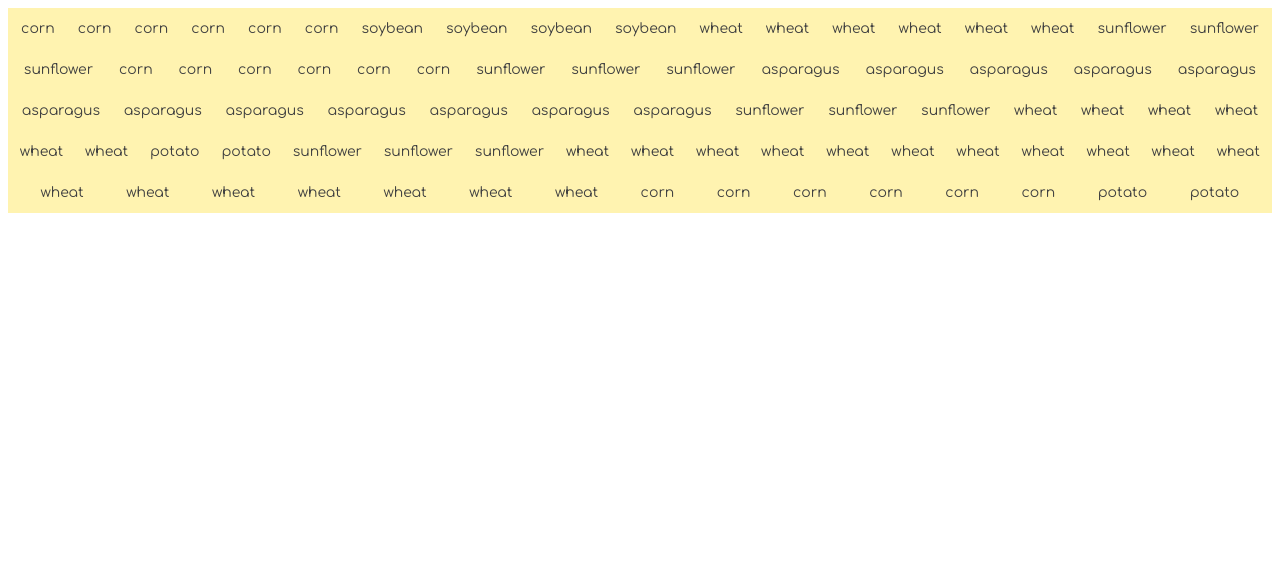
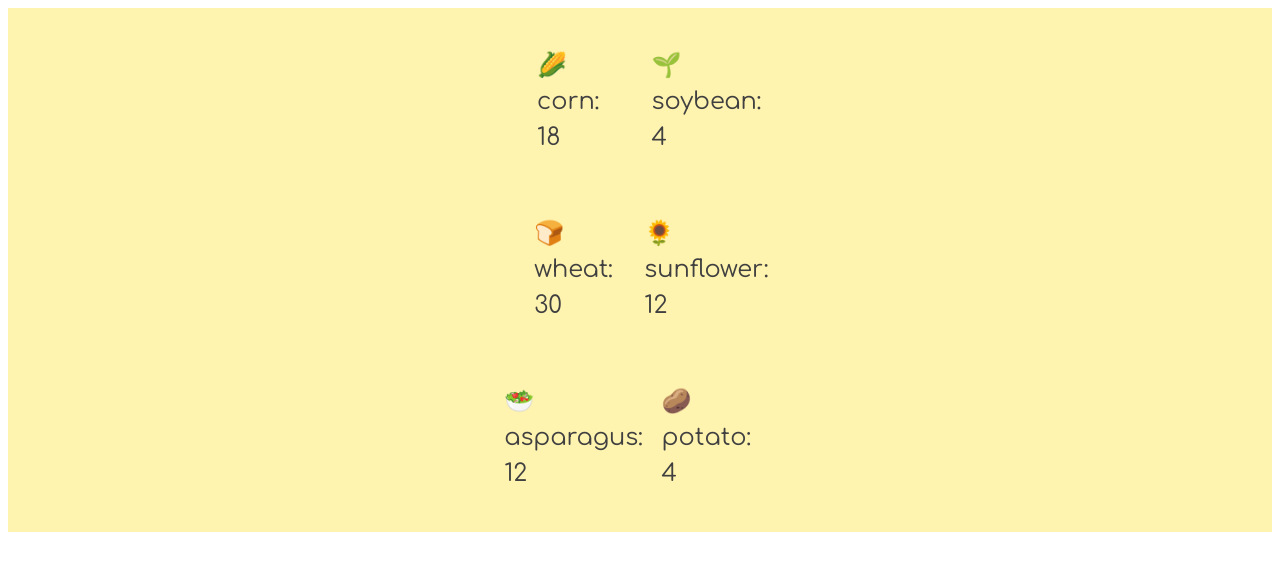
Before and after one commit to NSS-Day-Cohort-71/modern-farm-the-hardest-decision, a website with bundled scripts: page src/index.html in a window 1280 px wide. Built offline with nearby package versions, Linux system fonts and the light colour scheme; a web font is replaced by a local one.

Commit message:
Ordering the Harvest with count and emojis

```diff
--- a/src/scripts/catalog.js
+++ b/src/scripts/catalog.js
@@ -1,11 +1,31 @@
 export const Catalog = (arr) => {
-  let Catalog = "";
+  // Sort the harvested plants array by the plant type property.
+  arr.sort((a, b) => a.type.localeCompare(b));
 
-  for (const harvest of arr) {
-    Catalog += `
-        <section class="plant">${harvest.type}</section>
+  let plantCounts = [];
+
+  for (const plant of arr) {
+    //Check if plant is already in the array.
+    let plantEntry = plantCounts.find((entry) => entry.type === plant.type);
+
+    //If plant is in [], increment its count.
+    if (plantEntry) {
+      plantEntry.count++;
+    } else {
+      //If plant is not in [], add new entry.
+      plantCounts.push({ type: plant.type, count: 1, icon: plant.icon });
+    }
+  }
+
+  let catalogHTML = "<section class='plant-catalog'>";
+  for (const plantEntry of plantCounts) {
+    catalogHTML += `
+        <section class="plant plant-item">
+            ${plantEntry.icon} ${plantEntry.type}: ${plantEntry.count}
+        </section>
         `;
   }
+  catalogHTML += "</section>";
 
-  return Catalog;
+  return catalogHTML;
 };
--- a/src/scripts/harvester.js
+++ b/src/scripts/harvester.js
@@ -1,16 +1,21 @@
+let plantId = 1; //Initialize a var to keep track of the unique IDs.
+
 export const harvestPlants = (plants) => {
-  let seedOutput = [];
+  let seedOutput = []; //Initialize empty array to store harvested plants.
   for (const plant of plants) {
-    if (plant.type === 'corn') {
-      const cornOutput = plant.output / 2;
+    if (plant.type === "corn") {
+      // check if `corn`.
+      const cornOutput = plant.output / 2; //If `corn` then only harvest half.
       for (let i = 0; i < cornOutput; i++) {
-        seedOutput.push(plant);
+        //Push each `corn` plant into seedOutput[] + unique ID.
+        seedOutput.push({ ...plant, id: plantId++ });
       }
     } else {
+      //Push each plant into seedOutput[] + unique IDs.
       for (let i = 0; i < plant.output; i++) {
-        seedOutput.push(plant);
+        seedOutput.push({ ...plant, id: plantId++ });
       }
     }
   }
-  return seedOutput;
+  return seedOutput; //Return [] harvested plants + unique IDs.
 };
--- a/src/scripts/seeds/asparagus.js
+++ b/src/scripts/seeds/asparagus.js
@@ -1,7 +1,8 @@
 export const createAsparagus = () => {
   return {
-    type: 'asparagus',
+    type: "asparagus",
     height: 24,
     output: 4,
+    icon: "🥗",
   };
 };
--- a/src/scripts/seeds/corn.js
+++ b/src/scripts/seeds/corn.js
@@ -1,14 +1,16 @@
 export const createCorn = () => {
   return [
     {
-      type: 'corn',
+      type: "corn",
       height: 180,
       output: 6,
+      icon: "🌽",
     },
     {
-      type: 'corn',
+      type: "corn",
       height: 180,
       output: 6,
+      icon: "🌽",
     },
   ];
 };
--- a/src/scripts/seeds/potato.js
+++ b/src/scripts/seeds/potato.js
@@ -1,7 +1,8 @@
 export const createPotato = () => {
   return {
-    type: 'potato',
+    type: "potato",
     height: 32,
     output: 2,
+    icon: "🥔",
   };
 };
--- a/src/scripts/seeds/soybean.js
+++ b/src/scripts/seeds/soybean.js
@@ -1,7 +1,8 @@
 export const createSoybean = () => {
   return {
-    type: 'soybean',
+    type: "soybean",
     height: 20,
     output: 4,
+    icon: "🌱",
   };
 };
--- a/src/scripts/seeds/sunflower.js
+++ b/src/scripts/seeds/sunflower.js
@@ -1,7 +1,8 @@
 export const createSunflower = () => {
   return {
-    type: 'sunflower',
+    type: "sunflower",
     height: 380,
     output: 3,
+    icon: "🌻",
   };
 };
--- a/src/scripts/seeds/wheat.js
+++ b/src/scripts/seeds/wheat.js
@@ -1,7 +1,8 @@
 export const createWheat = () => {
   return {
-    type: 'wheat',
+    type: "wheat",
     height: 230,
     output: 6,
+    icon: "🍞",
   };
 };
--- a/src/styles/main.css
+++ b/src/styles/main.css
@@ -51,3 +51,19 @@ h6 {
 .plant {
   padding: 10px;
 }
+
+.plant-catalog {
+  display: grid;
+  grid-template-columns: repeat(auto-fill, minmax(100px, 1fr));
+  gap: 20px;
+  padding: 20px;
+  background-attachment: #fff3b0;
+}
+
+.plant-item {
+  display: flex;
+  justify-content: center;
+  align-items: center;
+  font-size: 24px;
+  padding: 20px;
+}
```
